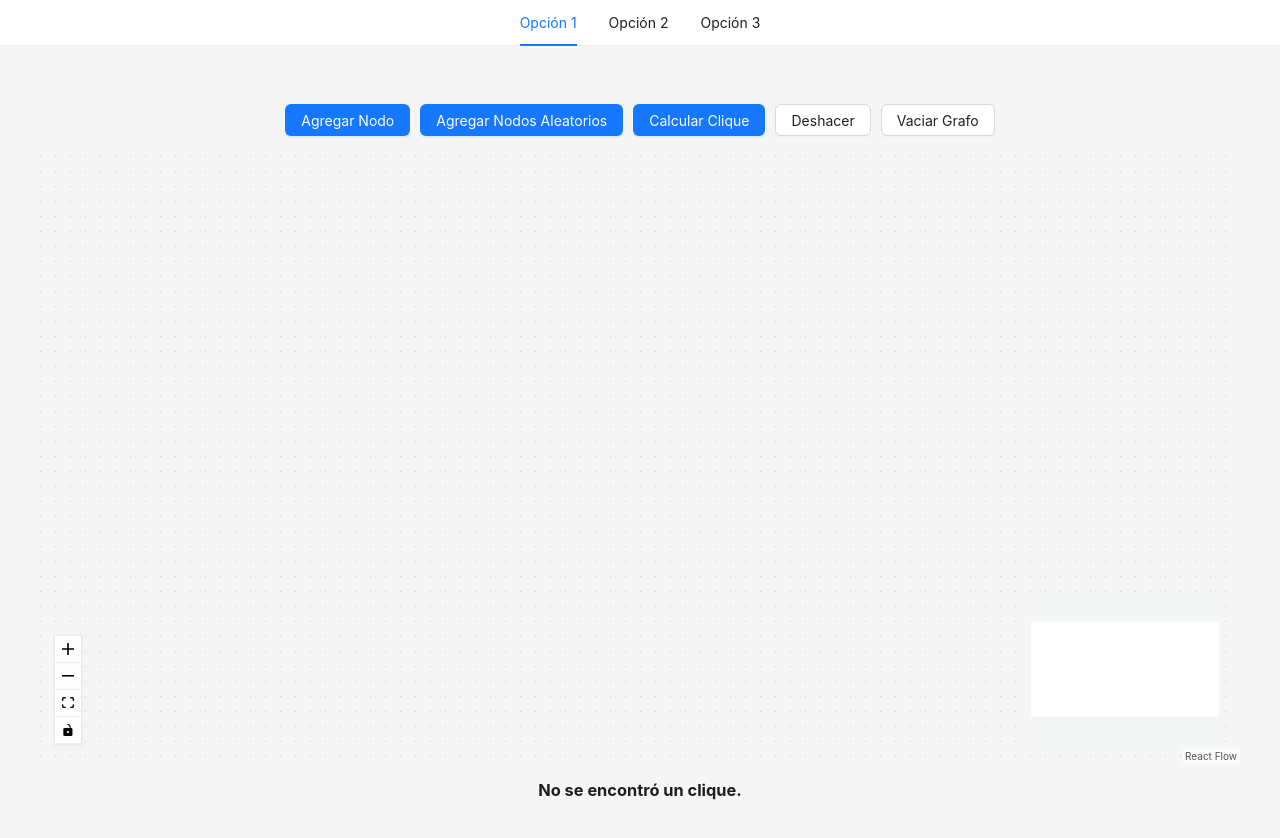
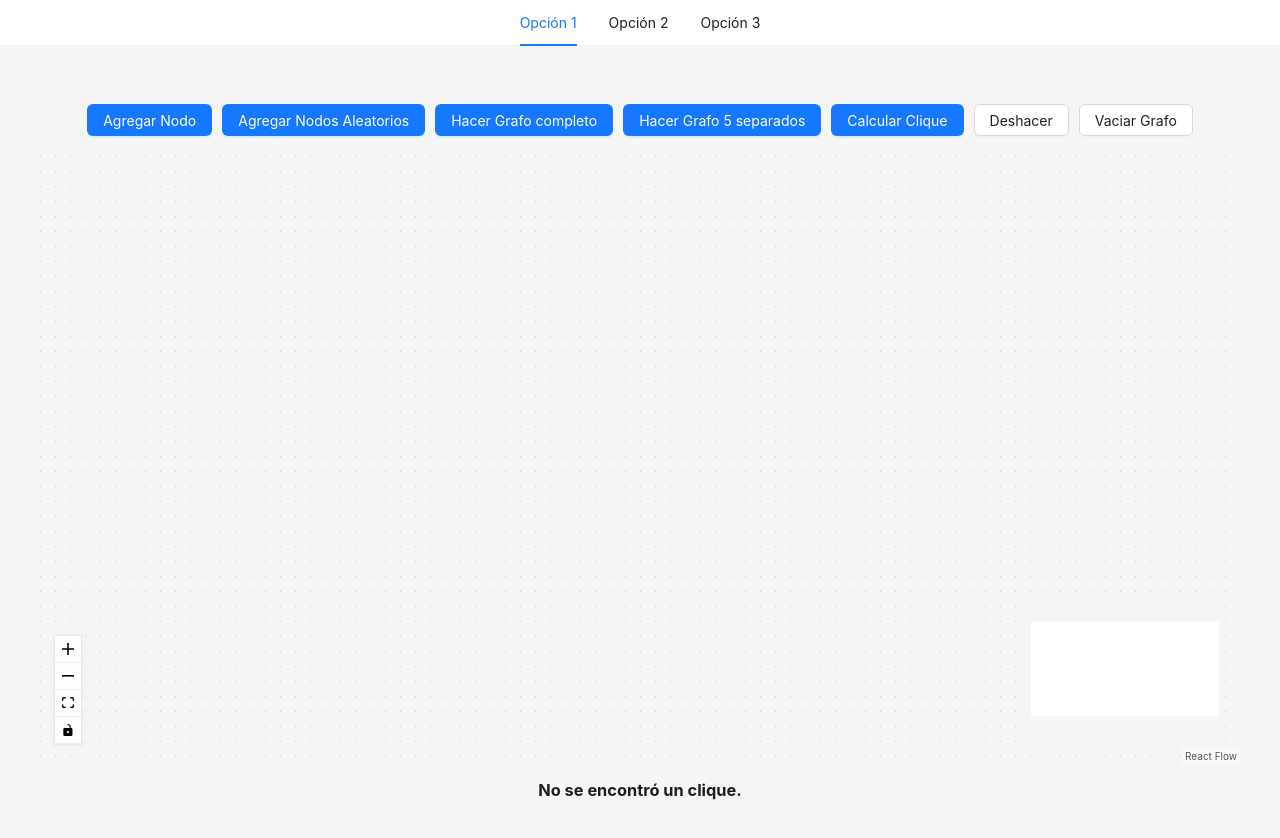
Before and after one commit to BrandonTurcios/proyectoAnalisisAlgoritmos, a React (Create React App) app: page / in a window 1280 px wide. Shown: the top 838 px of the page. Built offline with nearby package versions, Linux system fonts and the light colour scheme.

Commit message:
Mejora del algoritmo aprox

```diff
--- a/src/pages/Page1.jsx
+++ b/src/pages/Page1.jsx
@@ -18,6 +18,7 @@ const Page1 = () => {
   const [clique, setClique] = useState([]);
   const [history, setHistory] = useState([]);
 
+
   const addNode = () => {
     const newNode = {
       id: `${nodeId}`,
@@ -34,6 +35,119 @@ const Page1 = () => {
       description: `Nodo ${nodeId} agregado correctamente.`,
     });
   };
+
+  const grafoConCliquesSeparados = () => {
+    const cliqueCount = parseInt(prompt("¿Cuántos cliques deseas agregar?"), 10);
+    const nodesPerClique = parseInt(prompt("¿Cuántos nodos por clique?"), 10);
+
+    if (isNaN(cliqueCount) || cliqueCount <= 0 || isNaN(nodesPerClique) || nodesPerClique <= 0) {
+      notification.error({
+        message: "Número inválido",
+        description: "Por favor, introduce un número válido mayor a 0.",
+      });
+      return;
+    }
+
+    const newNodes = [];
+    const newEdges = [];
+    let nodeIdOffset = nodeId;
+
+    // Crear cliques
+    for (let cliqueIndex = 0; cliqueIndex < cliqueCount; cliqueIndex++) {
+      const cliqueNodes = [];
+
+      // Crear nodos para este clique
+      for (let i = 0; i < nodesPerClique; i++) {
+        const id = `${nodeIdOffset + i}`;
+        cliqueNodes.push({
+          id,
+          data: { label: `Nodo ${id}` },
+          position: { x: Math.random() * 800, y: Math.random() * 600 },
+        });
+      }
+
+      // Crear conexiones entre todos los nodos de este clique (grafo completo dentro del clique)
+      for (let i = 0; i < cliqueNodes.length; i++) {
+        for (let j = i + 1; j < cliqueNodes.length; j++) {
+          newEdges.push({
+            id: `e${cliqueNodes[i].id}-${cliqueNodes[j].id}`,
+            source: cliqueNodes[i].id,
+            target: cliqueNodes[j].id,
+            type: "straight",
+          });
+        }
+      }
+
+      // Agregar los nodos de este clique a los nodos generales
+      newNodes.push(...cliqueNodes);
+
+      // Actualizar el offset de nodeId para el próximo clique
+      nodeIdOffset += nodesPerClique;
+    }
+
+    // Actualiza el estado del grafo
+    setHistory((prevHistory) => [...prevHistory, { nodes, edges }]);
+    setNodes((prevNodes) => [...prevNodes, ...newNodes]);
+    setEdges((prevEdges) => [...prevEdges, ...newEdges]);
+    setNodeId(nodeIdOffset); // Actualizar el ID para nuevos nodos
+
+    notification.success({
+      message: "Cliques creados",
+      description: `${cliqueCount} cliques creados con ${nodesPerClique} nodos cada uno, conectados entre sí.`,
+    });
+  };
+
+
+
+  const grafoCompleto = () => {
+      const count = parseInt(prompt("¿Cuántos nodos deseas agregar?"), 10);
+
+      if (isNaN(count) || count <= 0) {
+        notification.error({
+          message: "Número inválido",
+          description: "Por favor, introduce un número válido mayor a 0.",
+        });
+        return;
+      }
+
+      const newNodes = [];
+      const newEdges = [];
+
+      // Crear nuevos nodos
+      for (let i = 0; i < count; i++) {
+        const id = `${nodeId + i}`;
+        newNodes.push({
+          id,
+          data: { label: `Nodo ${id}` },
+          position: { x: Math.random() * 800, y: Math.random() * 600 },
+        });
+      }
+
+      // Crear conexiones entre todos los nodos (grafo completo)
+      const allNodes = [...nodes, ...newNodes]; // Incluye los nodos existentes y los nuevos
+      for (let i = 0; i < allNodes.length; i++) {
+        for (let j = i + 1; j < allNodes.length; j++) {
+          newEdges.push({
+            id: `e${allNodes[i].id}-${allNodes[j].id}`,
+            source: allNodes[i].id,
+            target: allNodes[j].id,
+            type: "straight",
+          });
+        }
+      }
+
+      // Actualiza el estado del grafo
+      setHistory((prevHistory) => [...prevHistory, { nodes, edges }]);
+      setNodes((prevNodes) => [...prevNodes, ...newNodes]);
+      setEdges((prevEdges) => [...prevEdges, ...newEdges]);
+      setNodeId(nodeId + count);
+
+      notification.success({
+        message: "Grafo completo creado",
+        description: `${count} nodos agregados y conectados completamente.`,
+      });
+  };
+
 
   const addRandomNodes = () => {
     const count = parseInt(prompt("¿Cuántos nodos deseas agregar?"), 10);
@@ -123,15 +237,11 @@ const Page1 = () => {
       newR.add(v);
       let newP = new Set([...P].filter((x) => graph.get(v).has(x)));
       let newX = new Set([...X].filter((x) => graph.get(v).has(x)));
-      /*const setIter = newX.keys();
-      for(let i = 0; i < newX.size; i++){
-        console.log("El newX: ",setIter.next().value);
-      }*/
+
       cliques = cliques.concat(bronKerbosch(newR, newP, newX, graph));  //Recursividad de bron-kerbosch y se concatena junto a clique
       P.delete(v);
       X.add(v);
     }
-
 
     return cliques;
   };
@@ -195,6 +305,12 @@ const Page1 = () => {
         <Button type="primary" onClick={addRandomNodes} style={{ marginRight: "10px" }}>
           Agregar Nodos Aleatorios
         </Button>
+        <Button type="primary" onClick={grafoCompleto} style={{ marginRight: "10px" }}>
+          Hacer Grafo completo
+        </Button>
+        <Button type="primary" onClick={grafoConCliquesSeparados} style={{ marginRight: "10px" }}>
+          Hacer Grafo 5 separados
+        </Button>
         <Button type="primary" onClick={findClique} style={{ marginRight: "10px" }}>
           Calcular Clique
         </Button>
--- a/src/pages/Page4.jsx
+++ b/src/pages/Page4.jsx
@@ -42,6 +42,108 @@ const Page4 = () => {
       description: `Nodo ${nodeId} agregado correctamente.`,
     });
   };
+
+  const addCliqueGraph = () => {
+    const numNodes = 300; // Número fijo de nodos
+    const newNodes = [];
+    const newEdges = [];
+
+    // Crear nodos
+    for (let i = 0; i < numNodes; i++) {
+      const id = `${nodeId + i}`;
+      newNodes.push({
+        id,
+        data: { label: `Nodo ${id}` },
+        position: { x: Math.random() * 800, y: Math.random() * 600 },
+      });
+    }
+
+    // Crear aristas para formar cliques de tamaño 2
+    for (let i = 0; i < numNodes; i += 2) {
+      const node1 = newNodes[i];
+      const node2 = newNodes[i + 1];
+
+      newEdges.push({
+        id: `e${node1.id}-${node2.id}`,
+        source: node1.id,
+        target: node2.id,
+        type: "straight",
+      });
+    }
+
+    // Actualizar el estado de React Flow de forma eficiente (evitando renders repetitivos)
+    setNodes((prevNodes) => [...prevNodes, ...newNodes]);
+    setEdges((prevEdges) => [...prevEdges, ...newEdges]);
+    setNodeId((prevId) => prevId + numNodes);
+
+    notification.success({
+      message: "Grafo de cliques disjuntos creado",
+      description: `Se crearon ${numNodes / 2} cliques de 2 nodos cada uno.`,
+    });
+  };
+
+
+  const grafoCompleto = () => {
+    const count = parseInt(prompt("¿Cuántos nodos deseas agregar?"), 10);
+
+    if (isNaN(count) || count <= 0) {
+      notification.error({
+        message: "Número inválido",
+        description: "Por favor, introduce un número válido mayor a 0.",
+      });
+      return;
+    }
+
+    const newNodes = [];
+    const newEdges = [];
+    let updatedGraph;
+
+    setGraph((prevGraph) => {
+      // Crea una copia del grafo anterior y agrega nuevos nodos
+      updatedGraph = new Grafo(prevGraph.V + count);
+      updatedGraph.adj = [...prevGraph.adj, ...Array.from({ length: count }, () => [])];
+
+      // Genera nodos aleatorios
+      for (let i = 0; i < count; i++) {
+        const id = `${nodeId + i}`;
+        newNodes.push({
+          id,
+          data: { label: `Nodo ${id}` },
+          position: { x: Math.random() * 800, y: Math.random() * 600 },
+        });
+      }
+
+      // Conecta todos los nodos nuevos entre sí y con los existentes
+      for (let i = 0; i < prevGraph.V + count; i++) {
+        for (let j = i + 1; j < prevGraph.V + count; j++) {
+          const sourceId = i < prevGraph.V ? `${i + 1}` : `${nodeId + (i - prevGraph.V)}`;
+          const targetId = j < prevGraph.V ? `${j + 1}` : `${nodeId + (j - prevGraph.V)}`;
+
+          updatedGraph.addEdge(i, j); // Agrega la arista al grafo
+          newEdges.push({
+            id: `e${sourceId}-${targetId}`,
+            source: sourceId,
+            target: targetId,
+            type: "straight",
+          });
+        }
+      }
+
+      return updatedGraph; // Retorna el grafo actualizado
+    });
+
+    // Actualiza los estados de React Flow
+    setHistory((prevHistory) => [...prevHistory, { nodes, edges }]);
+    setNodes((prevNodes) => [...prevNodes, ...newNodes]);
+    setEdges((prevEdges) => [...prevEdges, ...newEdges]);
+    setNodeId(nodeId + count);
+
+    notification.success({
+      message: "Nodos agregados",
+      description: `${count} nodos agregados y conectados completamente.`,
+    });
+  };
+
 
   const addRandomNodes = () => {
     const count = parseInt(prompt("¿Cuántos nodos deseas agregar?"), 10);
@@ -277,6 +379,12 @@ const Page4 = () => {
         <Button type="primary" onClick={addRandomNodes} style={{ marginRight: "10px" }}>
           Agregar Nodos Aleatorios
         </Button>
+        <Button type="primary" onClick={grafoCompleto} style={{ marginRight: "10px" }}>
+          Hacer Grafo completo
+        </Button>
+        <Button type="primary" onClick={addCliqueGraph} style={{ marginRight: "10px" }}>
+          Hacer Grafo clique
+        </Button>
         <Button type="primary" onClick={findClique} style={{ marginRight: "10px" }}>
           Calcular Clique
         </Button>
```
